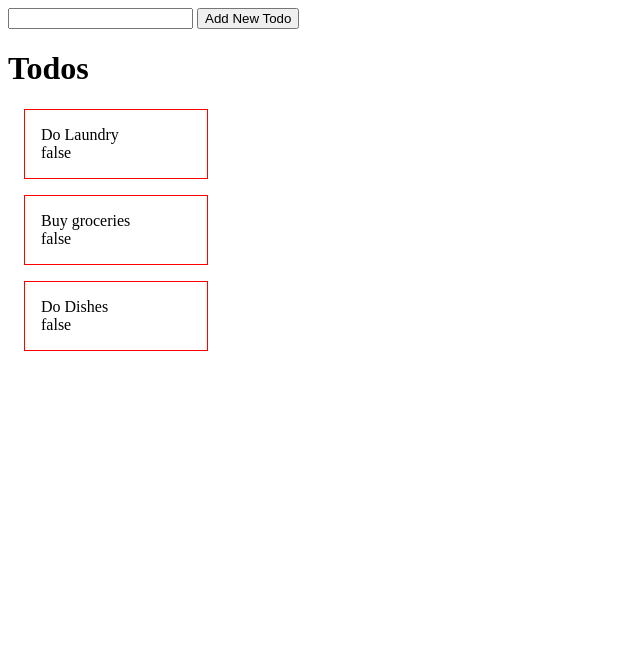
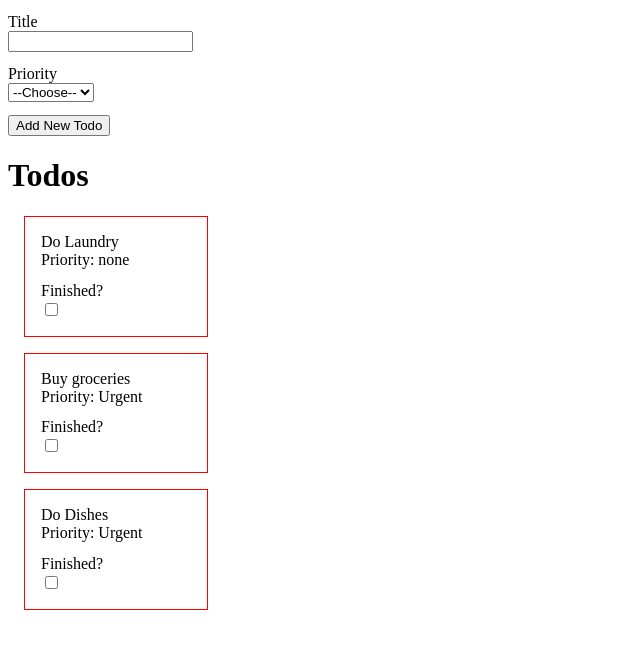
Before and after one commit to diegoram23/todo-app, a plain HTML site: page index.html in a window 1280 px wide. Shown: the whole page, without its empty margins (0-640 px from the left). Drawn offline with Linux system fonts and the light colour scheme.

Commit message:
More inputs added to html

```diff
--- a/index.html
+++ b/index.html
@@ -11,7 +11,16 @@
 
 <body>
     <form id="form">
+        <label for="title">Title</label>
         <input type="text" id="title" name="title">
+
+
+        <label for="priority">Priority</label>
+        <select id="priority" name="priority">
+            <option value="">--Choose--</option>
+            <option value="none">None</option>
+            <option value="urgent">Urgent</option>
+        </select>
         <button type="submit">Add New Todo</button>
     </form>
     <h1>Todos</h1>
--- a/main.js
+++ b/main.js
@@ -5,27 +5,31 @@ const form = document.getElementById('form')
 let myTodos = [
     {
         title: 'Do Laundry',
-        isDone: false
+        isDone: false,
+        priority: 'none'
     },
     {
         title: 'Buy groceries',
-        isDone: false
+        isDone: false,
+        priority: 'Urgent'
     },
     {
         title: 'Do Dishes',
-        isDone: false
+        isDone: false,
+        priority: 'Urgent'
     },
 ]
 
 class Todo {
-    constructor(title, isDone) {
+    constructor(title, isDone, priority) {
         this.title = title
         this.isDone = isDone
+        this.priority = priority
     }
 }
 
 const addTodo = () => {
-    myTodos.push(new Todo(title.value, isDone = false))
+    myTodos.push(new Todo(title.value, isDone = false, priority.value))
 }
 
 form.addEventListener('submit', (e) => {
@@ -40,7 +44,11 @@ const getTodosHtml = () => {
         todosHtml += `
             <div class='item'>
                 <p>${todo.title}</p>
-                <p>${todo.isDone}</p>
+                <p>Priority: ${todo.priority}<p>
+
+                <label>Finished?</label>
+                <input type='checkbox' data-finished='${todo.isDone}'>
+
             </div>
         `
     })
--- a/styles.css
+++ b/styles.css
@@ -5,6 +5,16 @@
     padding: 1em;
 }
 
+label{
+    display: block;
+    margin-top: 0.8em
+}
+
+button{
+    display: block;
+    margin-top: 1em;
+}
+
 p {
     margin: 0;
 }
```
